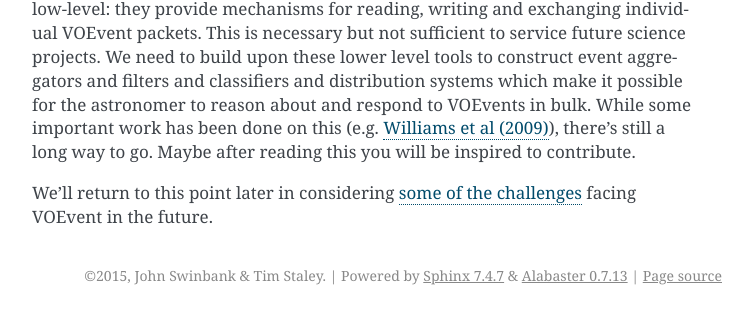
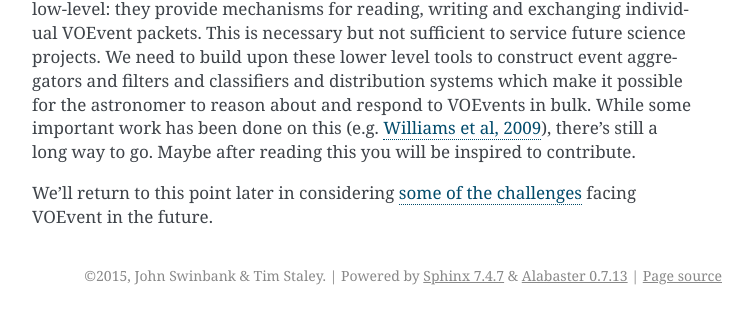
Before and after one commit to jdswinbank/voevent-notes, a Sphinx documentation site: the page built from docs/intro.rst, in a window 1280 px wide and 900 px high, scrolled down 1901 px. Shown: the part 585-896 px from the top of the window, without its empty margins (388-1141 px from the left). Built offline with Sphinx 7.4.7, drawn with Linux system fonts in a browser that asks for light colours.

Commit message:
Tweak formatting

```diff
--- a/docs/intro.rst
+++ b/docs/intro.rst
@@ -126,7 +126,7 @@ future science projects. We need to build upon these lower level tools to
 construct event aggregators and filters and classifiers and distribution
 systems which make it possible for the astronomer to reason about and respond
 to VOEvents in bulk. While some important work has been done on this (e.g.
-:ref:`Williams et al (2009) <williams-2009>`), there's still a long way to go.
+:ref:`Williams et al, 2009 <williams-2009>`), there's still a long way to go.
 Maybe after reading this you will be inspired to contribute.
 
 We'll return to this point later in considering :ref:`some of the challenges
```
